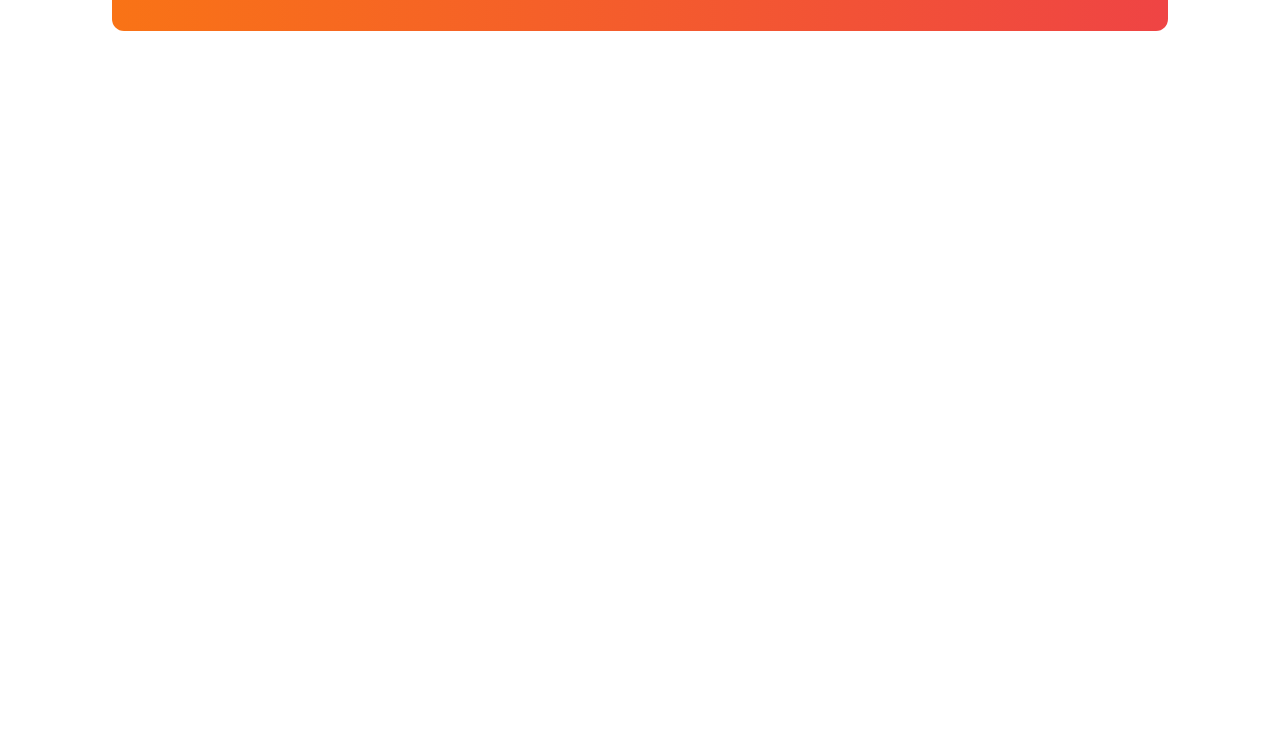
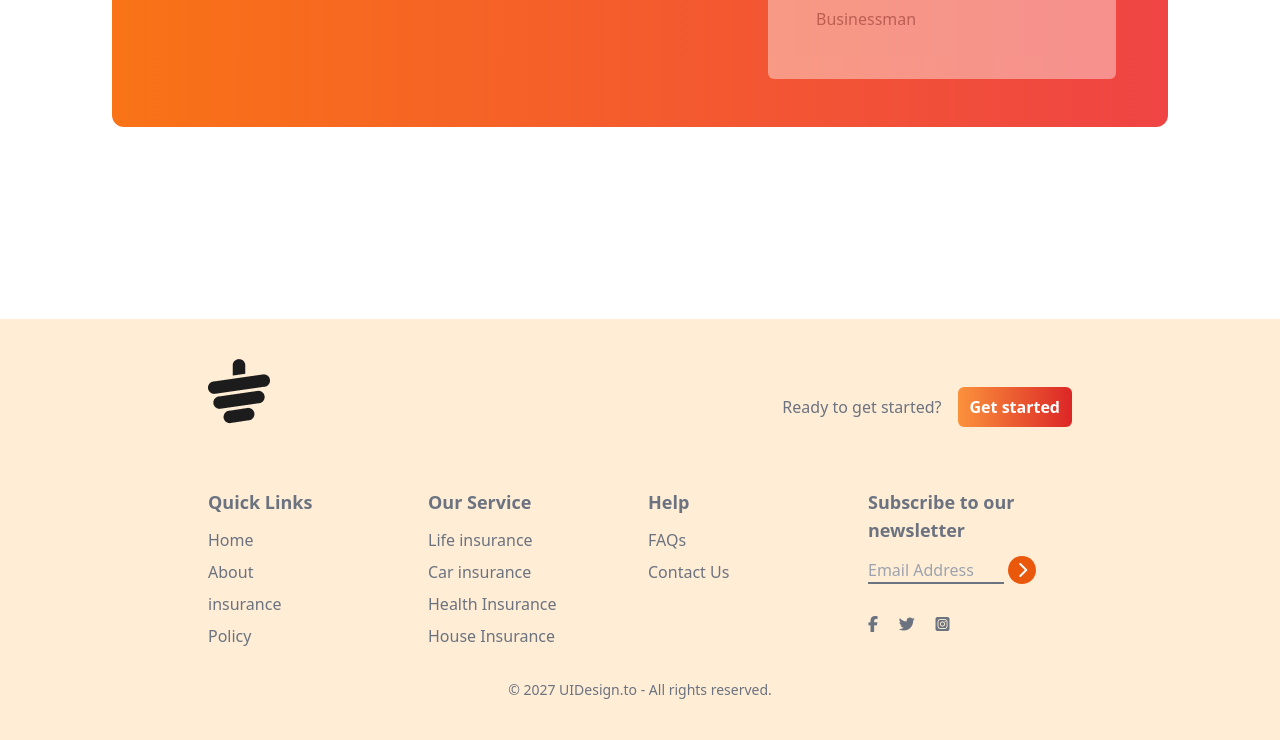
Before and after one commit to KI-Anik/TEA-HOUSE-WEBPAGE, a plain HTML site: page index.html in a window 1280 px wide. Shown: the part 2485-3225 px from the top of the page. Before the commit the page ends 2708 px from the top, so only its background shows below. Drawn offline with nearby package versions, Linux system fonts and the light colour scheme.

Commit message:
footer and all resposive done

```diff
--- a/index.html
+++ b/index.html
@@ -147,60 +147,148 @@
         <div class="flex items-center">
           <div class="w-5/6">
             <h1 class="text-5xl font-bold my-8">Meet Our Super Clients</h1>
-          <p class="my-5">There are many variations of passages of Lorem Ipsum available, but the majority have suffered
+            <p class="my-5">There are many variations of passages of Lorem Ipsum available, but the majority have
+              suffered
               alteration
               in some form, by injected humour, or randomised words which don't look even slightly believable. </p>
-          <button class="bg-white text-orange-700 gradient-text font-bold px-4 py-2 rounded-md  my-5">Show all</button>
+            <button class="bg-white text-orange-700 gradient-text font-bold px-4 py-2 rounded-md  my-5">Show
+              all</button>
           </div>
         </div>
 
         <!-- 3 cards -->
         <div class="relative py-24">
           <!-- top card  -->
-          <div class="relative bg-white text-gray-500 rounded-md w-full md:w-3/4 left-8 md:left-32 h-56 opacity-40 ">
+          <div class="relative bg-white text-gray-500 rounded-md w-full md:w-3/4 left-8 md:left-32  opacity-40 ">
             <div class="absolute -top-5 -left-5 bg-white rounded-full">
-              <img
-              class="p-1" src="./resource/images/client.png" alt="">
+              <img class="p-1" src="./resource/images/client.png" alt="">
             </div>
             <div class="p-12">
               <p>We are providing the best and suitable home insurance services for the people who are interested to
                 treatment</p> <br>
-            <h5 class="text-2xl font-bold text-black" >Ilham Yuda</h5>
+              <h5 class="text-2xl font-bold text-black">Ilham Yuda</h5>
               <p>Businessman</p>
             </div>
           </div>
           <!-- middle card -->
-          <div class="absolute" >
-            <div class="relative bg-white text-gray-500 rounded-md w-full md:w-3/4 h-56 -top-14 z-10">
+          <div class="absolute">
+            <div class="relative bg-white text-gray-500 rounded-md w-full md:w-3/4  -top-14 z-10">
               <div class="absolute -top-5 -left-5 bg-white rounded-full">
-                <img
-                class="p-1" src="./resource/images/client.png" alt="">
+                <img class="p-1" src="./resource/images/client.png" alt="">
               </div>
               <div class="p-12">
                 <p>We are providing the best and suitable home insurance services for the people who are interested to
                   treatment</p> <br>
-              <h5 class="text-2xl font-bold text-black" >Ilham Yuda</h5>
+                <h5 class="text-2xl font-bold text-black">Ilham Yuda</h5>
                 <p>Businessman</p>
               </div>
             </div>
           </div>
           <!-- bottom card  -->
-          <div class="relative bg-white text-gray-500 rounded-md w-full md:w-3/4 left-8 md:left-32 h-56 top-12 opacity-40">
+          <div
+            class="relative bg-white text-gray-500 rounded-md w-full md:w-3/4 left-8 md:left-32  top-12 opacity-40">
             <div class="absolute -top-5 -left-5 bg-white rounded-full">
-              <img
-              class="p-1" src="./resource/images/client.png" alt="">
+              <img class="p-1" src="./resource/images/client.png" alt="">
             </div>
             <div class="p-12">
               <p>We are providing the best and suitable home insurance services for the people who are interested to
                 treatment</p> <br>
-            <h5 class="text-2xl font-bold text-black" >Ilham Yuda</h5>
+              <h5 class="text-2xl font-bold text-black">Ilham Yuda</h5>
               <p>Businessman</p>
             </div>
           </div>
         </div>
       </div>
     </section>
+
+    <!-- news section -->
+
   </main>
+  <!-- footer section -->
+  <footer class="bg-orange-100 text-gray-500 py-10 px-4 md:px-16">
+    <div class="w-3/4 mx-auto">
+      <!-- logo -->
+      <div class="mb-8 flex justify-between">
+        <img class="mb-8" src="./resource/images/cup.png" alt="">
+        <div class="flex items-center gap-4">
+          <h4>Ready to get started?</h4>
+          <button class="text-white font-bold bg-gradient-to-l from-red-600 to-orange-400 px-3 py-2 rounded-md">Get
+            started</button>
+        </div>
+      </div>
+      <!-- links -->
+      <div class="grid grid-cols-1 md:grid-cols-2 lg:grid-cols-4 gap-4">
+        <!-- first column -->
+        <div>
+          <h3 class="text-lg font-semibold mb-3">Quick Links</h3>
+          <ul class="space-y-2">
+            <li>
+              <a class="hover:text-orange-600" href="#">Home</a>
+            </li>
+            <li>
+              <a class="hover:text-orange-600" href="#">About</a>
+            </li>
+            <li>
+              <a class="hover:text-orange-600" href="#">insurance</a>
+            </li>
+            <li>
+              <a class="hover:text-orange-600" href="#">Policy</a>
+            </li>
+          </ul>
+        </div>
+        <!-- second column -->
+        <div>
+          <h3 class="text-lg font-semibold mb-3">Our Service</h3>
+          <ul class="space-y-2">
+            <li>
+              <a class="hover:text-orange-600" href="#">Life insurance</a>
+            </li>
+            <li>
+              <a class="hover:text-orange-600" href="#">Car insurance</a>
+            </li>
+            <li>
+              <a class="hover:text-orange-600" href="#">Health Insurance</a>
+            </li>
+            <li>
+              <a class="hover:text-orange-600" href="#">House Insurance</a>
+            </li>
+          </ul>
+        </div>
+        <!-- third column -->
+        <div>
+          <h3 class="text-lg font-semibold mb-3">Help</h3>
+          <ul class="space-y-2">
+            <li>
+              <a class="hover:text-orange-600" href="#">FAQs</a>
+            </li>
+            <li>
+              <a class="hover:text-orange-600" href="#">Contact Us</a>
+            </li>
+          </ul>
+        </div>
+        <!-- fourth column -->
+        <div>
+          <h3 class="text-lg font-semibold mb-3">Subscribe to our newsletter</h3>
+          <div class="flex flex-col space-y-3">
+            <div>
+              <input type="text" placeholder="Email Address" class="bg-transparent border-b-2 border-gray-500 w-4/6">
+              <i
+                class="fa-solid fa-chevron-right inline-flex w-7 h-7 bg-orange-600 rounded-full text-white justify-center items-center"></i>
+              <div class="flex justify-between w-2/5 mb-2 mt-8">
+                <i class="fa-brands fa-facebook-f"></i>
+                <i class="fa-brands fa-twitter"></i>
+                <i class="fa-brands fa-square-instagram"></i>
+
+              </div>
+            </div>
+          </div>
+        </div>
+      </div>
+      <div class="text-center mt-4 pt-4">
+        <p class="text-sm">© 2027 UIDesign.to - All rights reserved.</p>
+      </div>
+    </div>
+  </footer>
 </body>
 
 </html>
```
Lines whose indentation alone changed are shown as unchanged.
